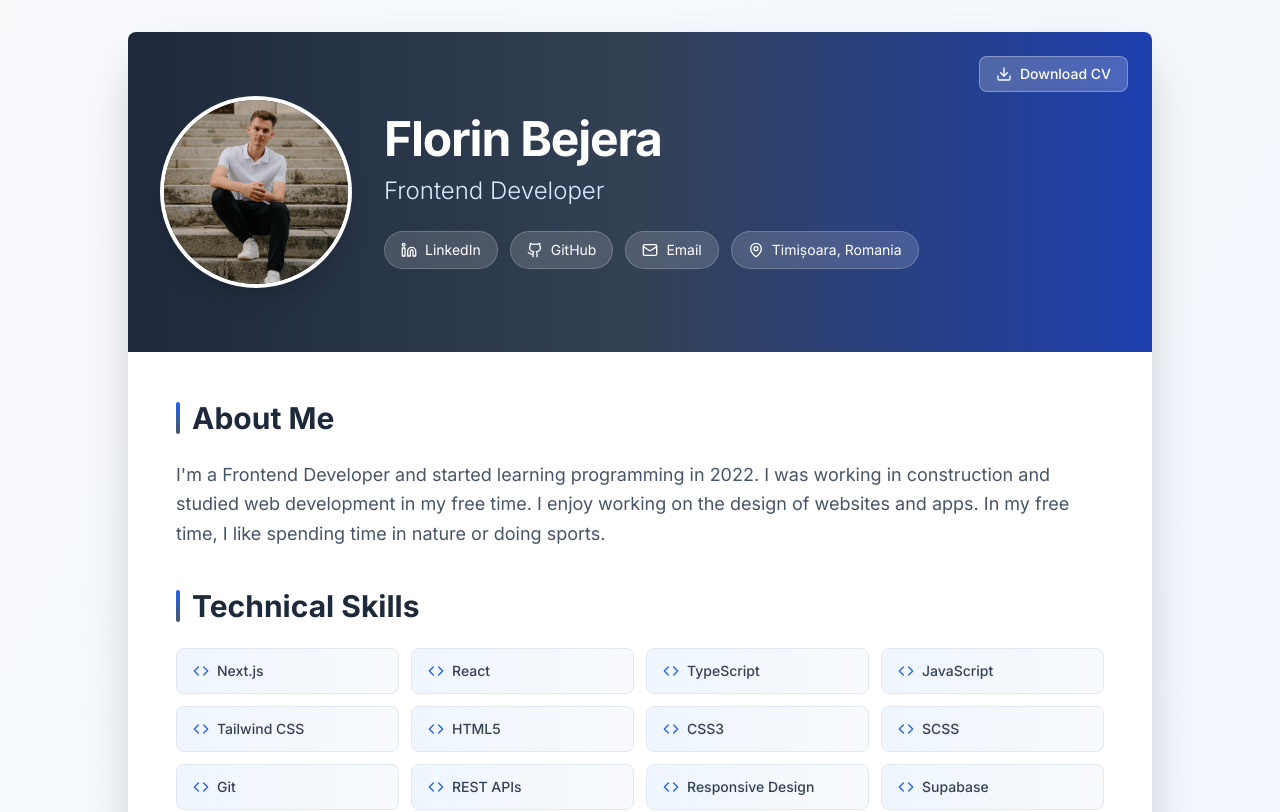
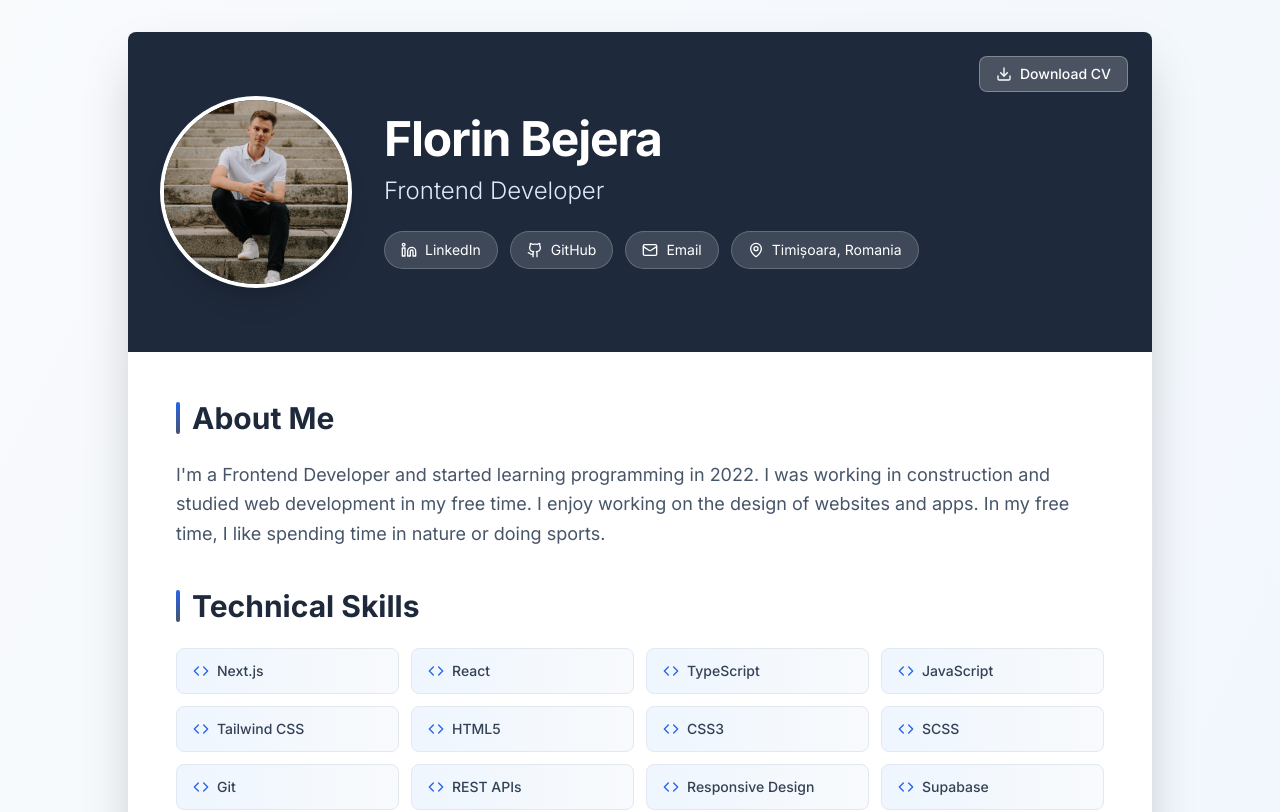
Before and after one commit to FlorinBejera2002/personal-cv, a Next.js app: page / in a window 1280 px wide. Shown: the top 812 px of the page. Built offline with nearby package versions, Linux system fonts and the light colour scheme.

Commit message:
feat: update bg color

```diff
--- a/app/page.tsx
+++ b/app/page.tsx
@@ -23,7 +23,7 @@ export default function CV() {
 		<main className="min-h-screen bg-gradient-to-br from-slate-50 to-blue-50 py-8 print:py-0 print:bg-white">
 			<div className="container mx-auto max-w-5xl bg-white shadow-2xl print:shadow-none rounded-lg overflow-hidden">
 				{/* Header */}
-				<header className="relative bg-gradient-to-r from-slate-800 via-slate-700 to-blue-800 px-8 py-16 text-white">
+				<header className="relative bg-slate-800 px-8 py-16 text-white">
 					<div className="flex flex-col lg:flex-row lg:items-center gap-8">
 						<div className="flex justify-center lg:justify-start">
 							<div className="relative h-48 w-48 overflow-hidden rounded-full border-4 border-white shadow-xl">
```
